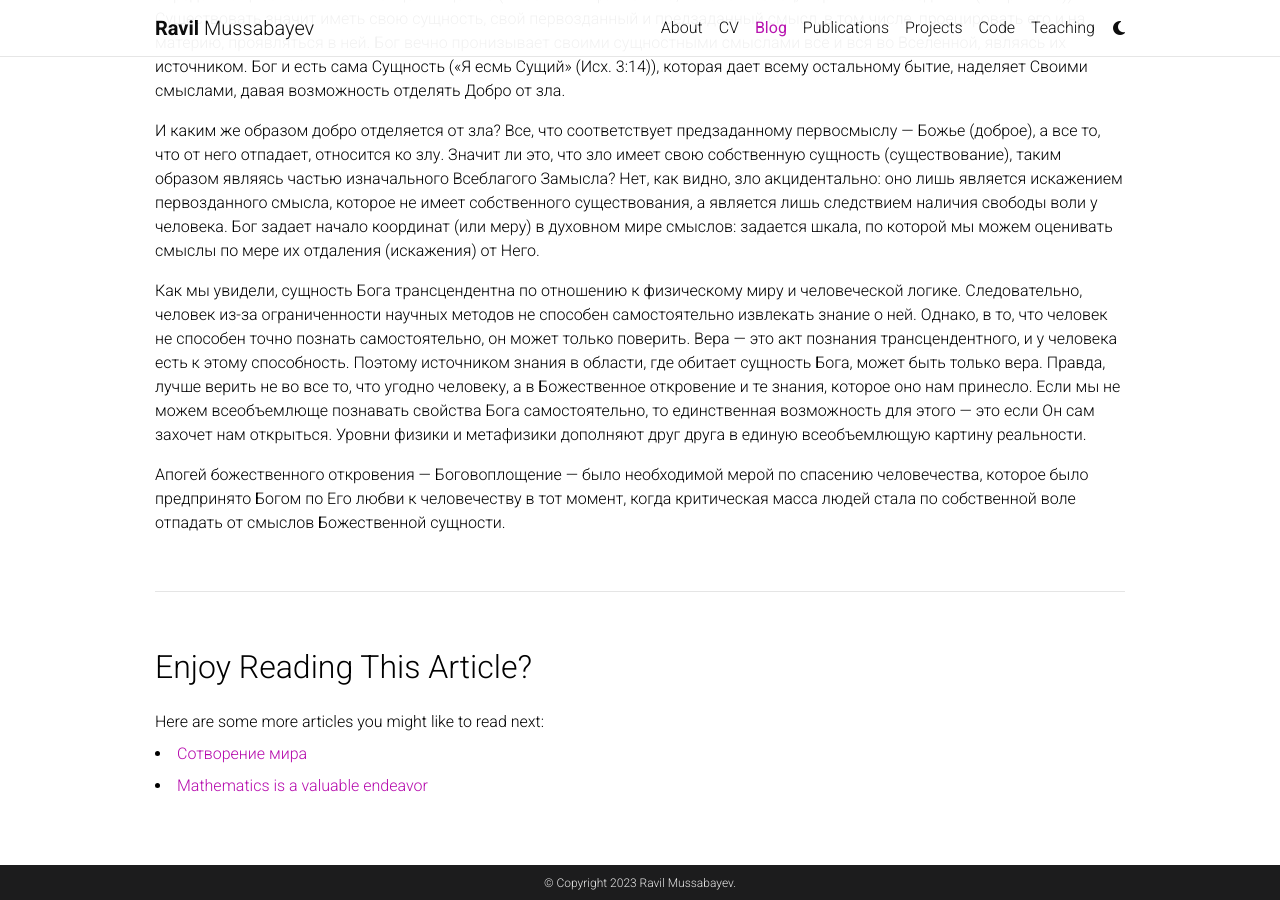
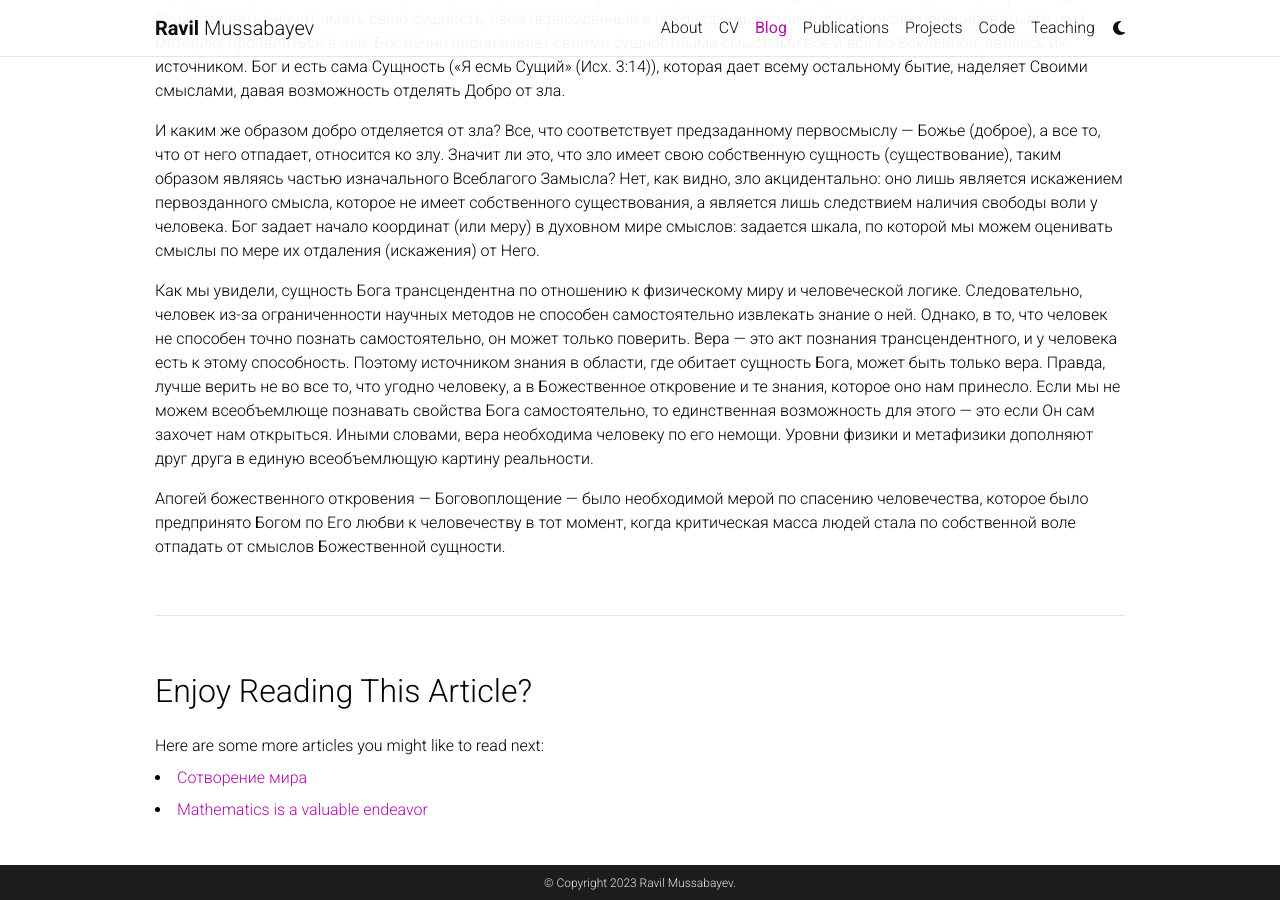
Before and after one commit to rmusab/rmusab.github.io, a Jekyll site: the page built from _posts/2023-12-16-god-existence-substance.md, in a window 1280 px wide and 900 px high, scrolled down 1829 px. Built offline with Jekyll 4.4.1, drawn with Linux system fonts in a browser that asks for light colours; comment, search, counter and statistics services are not loaded; a style sheet for code colours, icons or effects is not loaded.

Commit message:
Updated the post a bit

```diff
--- a/_posts/2023-12-16-god-existence-substance.md
+++ b/_posts/2023-12-16-god-existence-substance.md
@@ -30,7 +30,7 @@
 И каким же образом добро отделяется от зла? Все, что соответствует предзаданному первосмыслу — Божье (доброе), а все то, что от него отпадает, относится ко злу. Значит ли это, что зло имеет свою собственную сущность (существование), таким образом являясь частью изначального Всеблагого Замысла? Нет, как видно, зло акцидентально: оно лишь является искажением первозданного смысла, которое не имеет собственного существования, а является лишь следствием наличия свободы воли у человека.
 Бог задает начало координат (или меру) в духовном мире смыслов: задается шкала, по которой мы можем оценивать смыслы по мере их отдаления (искажения) от Него.
 
-Как мы увидели, сущность Бога трансцендентна по отношению к физическому миру и человеческой логике. Следовательно, человек из-за ограниченности научных методов не способен самостоятельно извлекать знание о ней. Однако, в то, что человек не способен точно познать самостоятельно, он может только поверить. Вера — это акт познания трансцендентного, и у человека есть к этому способность. Поэтому источником знания в области, где обитает сущность Бога, может быть только вера. Правда, лучше верить не во все то, что угодно человеку, а в Божественное откровение и те знания, которое оно нам принесло. Если мы не можем всеобъемлюще познавать свойства Бога самостоятельно, то единственная возможность для этого — это если Он сам захочет нам открыться.
+Как мы увидели, сущность Бога трансцендентна по отношению к физическому миру и человеческой логике. Следовательно, человек из-за ограниченности научных методов не способен самостоятельно извлекать знание о ней. Однако, в то, что человек не способен точно познать самостоятельно, он может только поверить. Вера — это акт познания трансцендентного, и у человека есть к этому способность. Поэтому источником знания в области, где обитает сущность Бога, может быть только вера. Правда, лучше верить не во все то, что угодно человеку, а в Божественное откровение и те знания, которое оно нам принесло. Если мы не можем всеобъемлюще познавать свойства Бога самостоятельно, то единственная возможность для этого — это если Он сам захочет нам открыться. Иными словами, вера необходима человеку по его немощи.
 Уровни физики и метафизики дополняют друг друга в единую всеобъемлющую картину реальности.
 
 Апогей божественного откровения — Боговоплощение — было необходимой мерой по спасению человечества, которое было предпринято Богом по Его любви к человечеству в тот момент, когда критическая масса людей стала по собственной воле отпадать от смыслов Божественной сущности.
```
